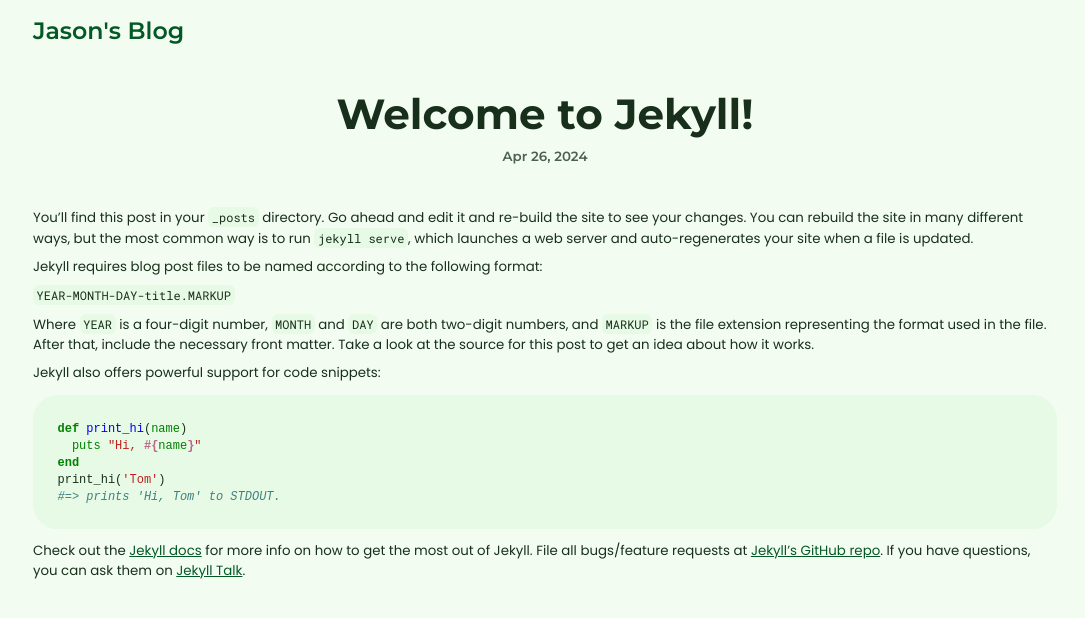
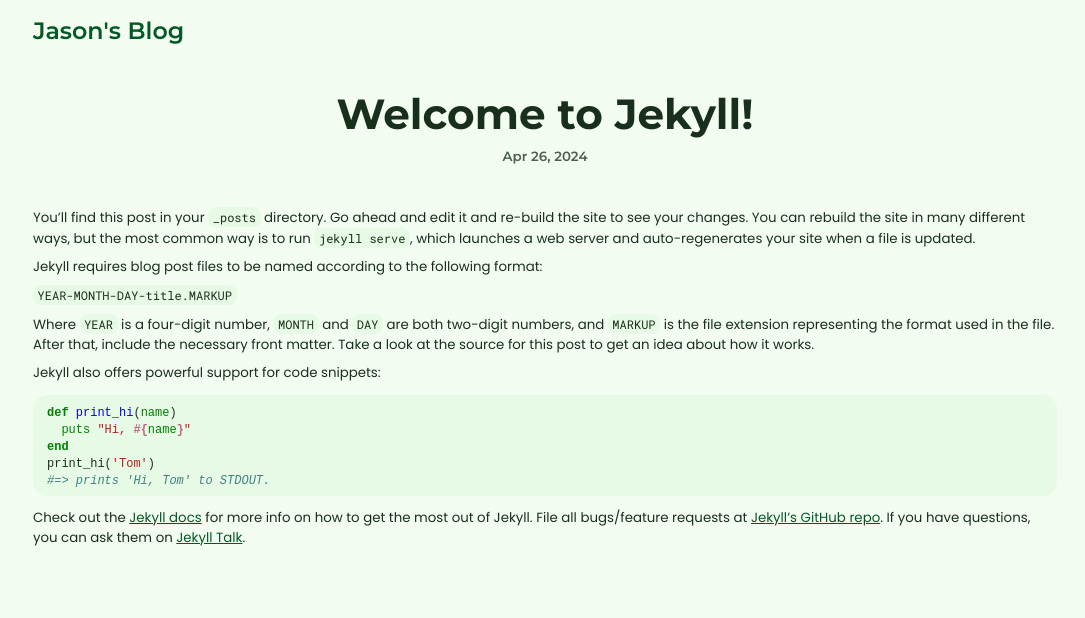
Before and after one commit to trampolinecall/blog, a Jekyll site: the page built from _posts/2024-04-25-welcome-to-jekyll.markdown, in a window 1280 px wide. Shown: the top 618 px of the page, without its empty margins (95-1180 px from the left). Built offline with Jekyll 4.4.1, drawn with Linux system fonts in a browser that asks for light colours; the table of contents is made by our own code.

Commit message:
change formatting of code blocks

```diff
--- a/_sass/markdowncontent.scss
+++ b/_sass/markdowncontent.scss
@@ -55,16 +55,16 @@
 .markdowncontent :not(pre) > code {
     @include type.content-code-font;
     background: colors.$surface-1;
-    padding: 0 0.3em;
-    border-radius: 0.5em;
+    padding: 0 spacing.$spacing-tiny;
+    border-radius: spacing.$spacing-small;
     display: inline-block;
 }
 
 .markdowncontent pre {
     @include type.content-code;
     background: colors.$surface-1;
-    padding: spacing.$spacing-large;
-    border-radius: spacing.$spacing-large;
+    padding: spacing.$spacing-small spacing.$spacing-medium;
+    border-radius: spacing.$spacing-medium;
 }
 
 figure {
```
